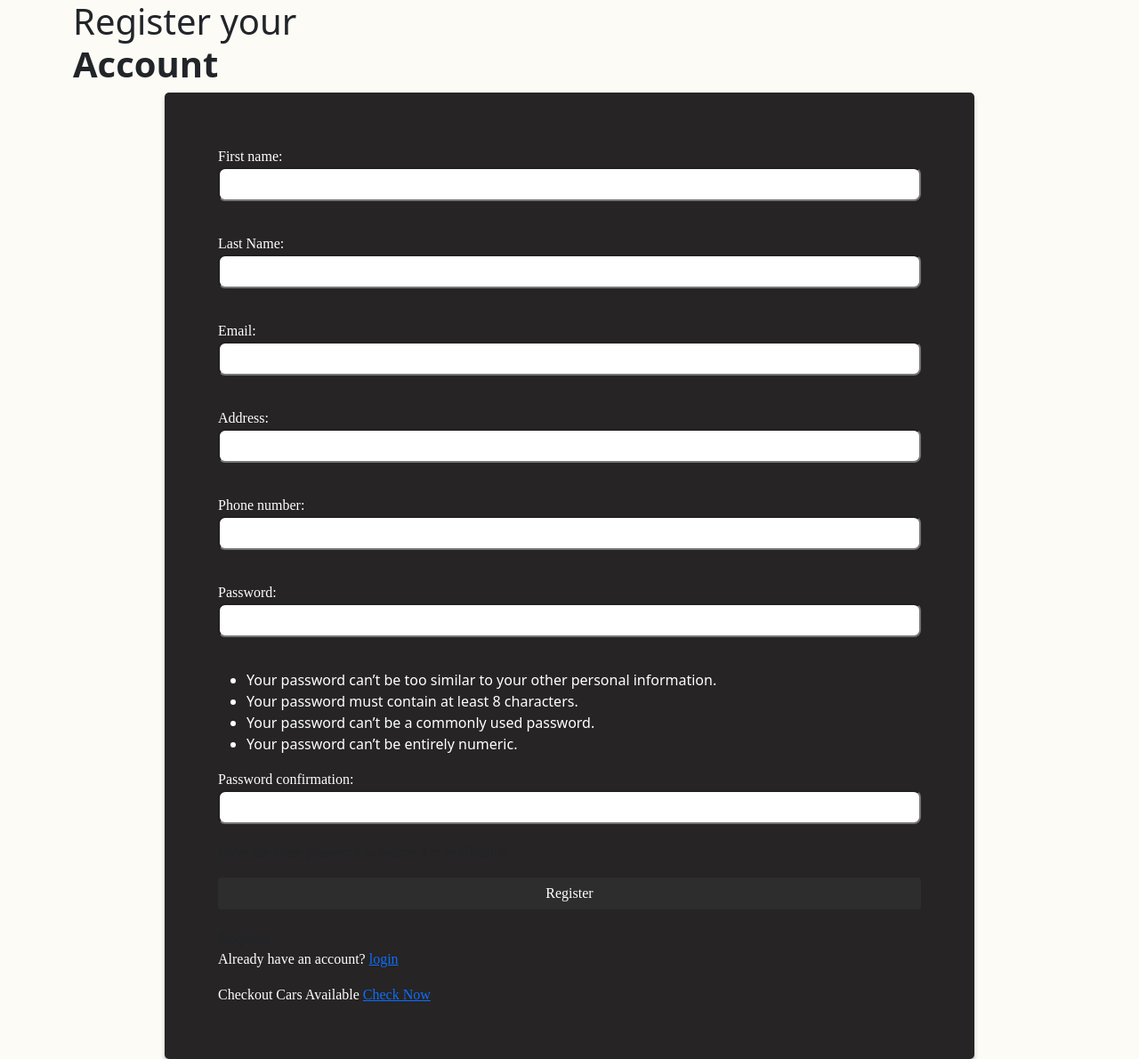
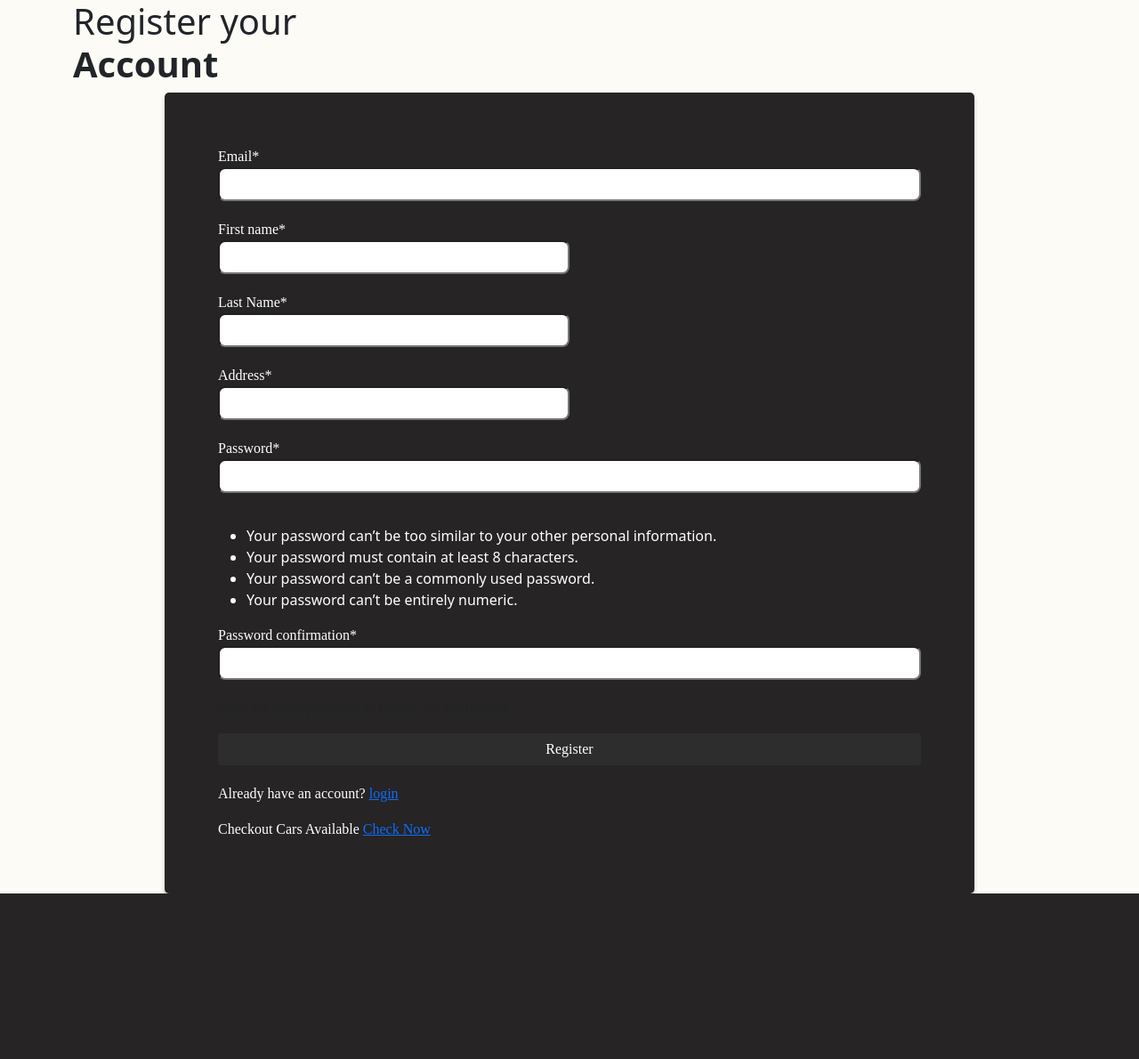
Before and after one commit to Calixed/renting-system-project, a Django app: page /register/ in a window 1280 px wide. Shown: the whole page at 89% size. After the commit the page ends 1004 px from the top, so only its background shows below. Run offline with Django 4.2, Linux system fonts and the light colour scheme; some libraries are stand-ins or nearby versions.

Commit message:
Revert "Cleaned html codes"
This reverts commit 2328a2ea9c070bcb30f4b3125f05af9f2b299f7c.

```diff
--- a/customer_portal/templates/customer_portal/register.html
+++ b/customer_portal/templates/customer_portal/register.html
@@ -23,8 +23,27 @@
                         <div class="container-fluid form-group col-lg-10">
                             <form method="post" action="" xmlns="http://www.w3.org/1999/html">
                                 {% csrf_token %}
-                                {{ form.as_p }}
-                                <input type="submit" class="btn btn-primary btn-block" value="Register"/>
+                                <div class="form-group">
+                                    {{ form.email |as_crispy_field }}
+                                </div>
+                                <div class="form-row">
+                                    <div class="form-group col-md-6">
+                                        {{ form.first_name |as_crispy_field }}
+                                    </div>
+                                    <div class="form-group col-md-6">
+                                        {{ form.last_name |as_crispy_field }}
+                                    </div>
+                                    <div class="form-group col-md-6">
+                                        {{ form.address |as_crispy_field }}
+                                    </div>
+                                </div>
+                                <div class="form-group">
+                                    {{ form.password1 |as_crispy_field }}
+                                </div>
+                                <div class="form-group">
+                                    {{ form.password2 |as_crispy_field }}
+                                </div>
+                                <button type="submit" class="btn btn-primary btn-block" value="Submit"/>
                                 Register</button>
                                 <input type="hidden" name="next" value="{{ next }}"/>
                                 <p class="text">Already have an account? <a
```
